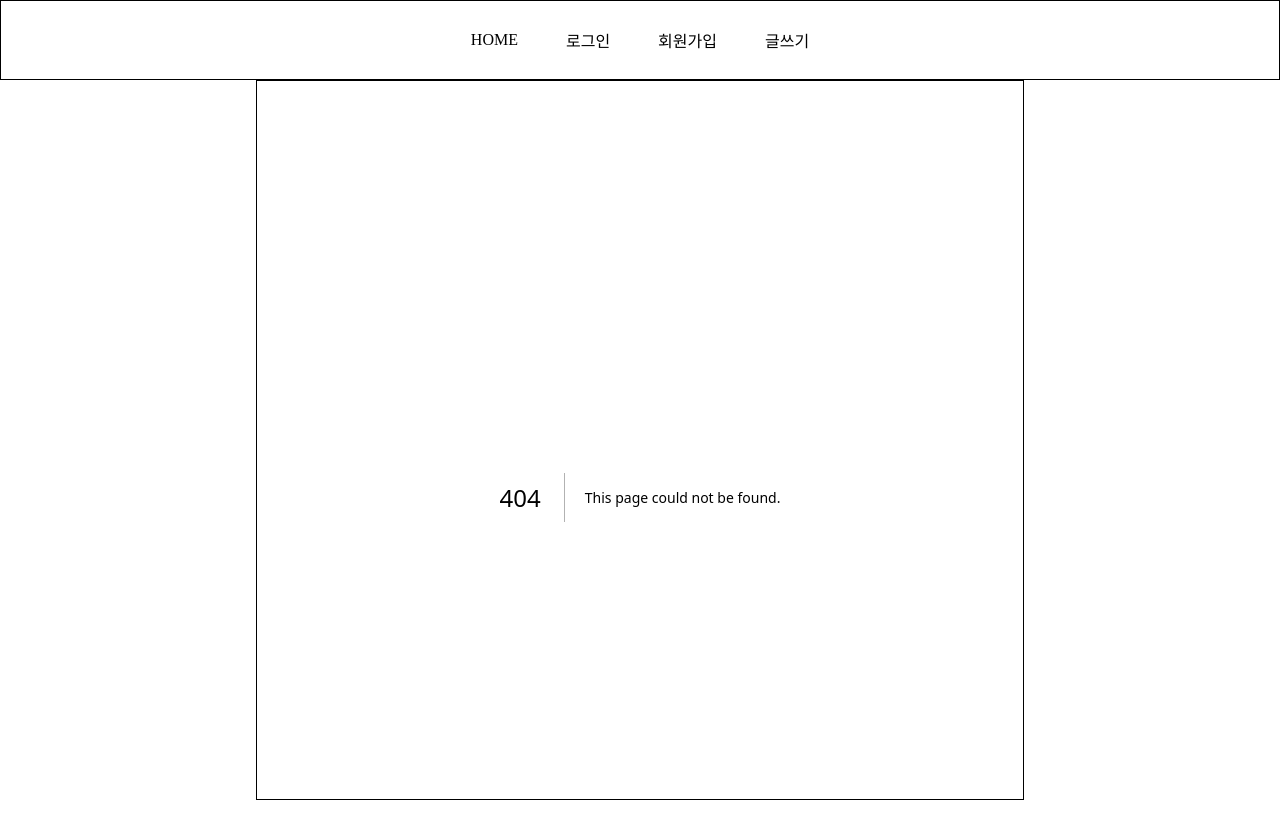
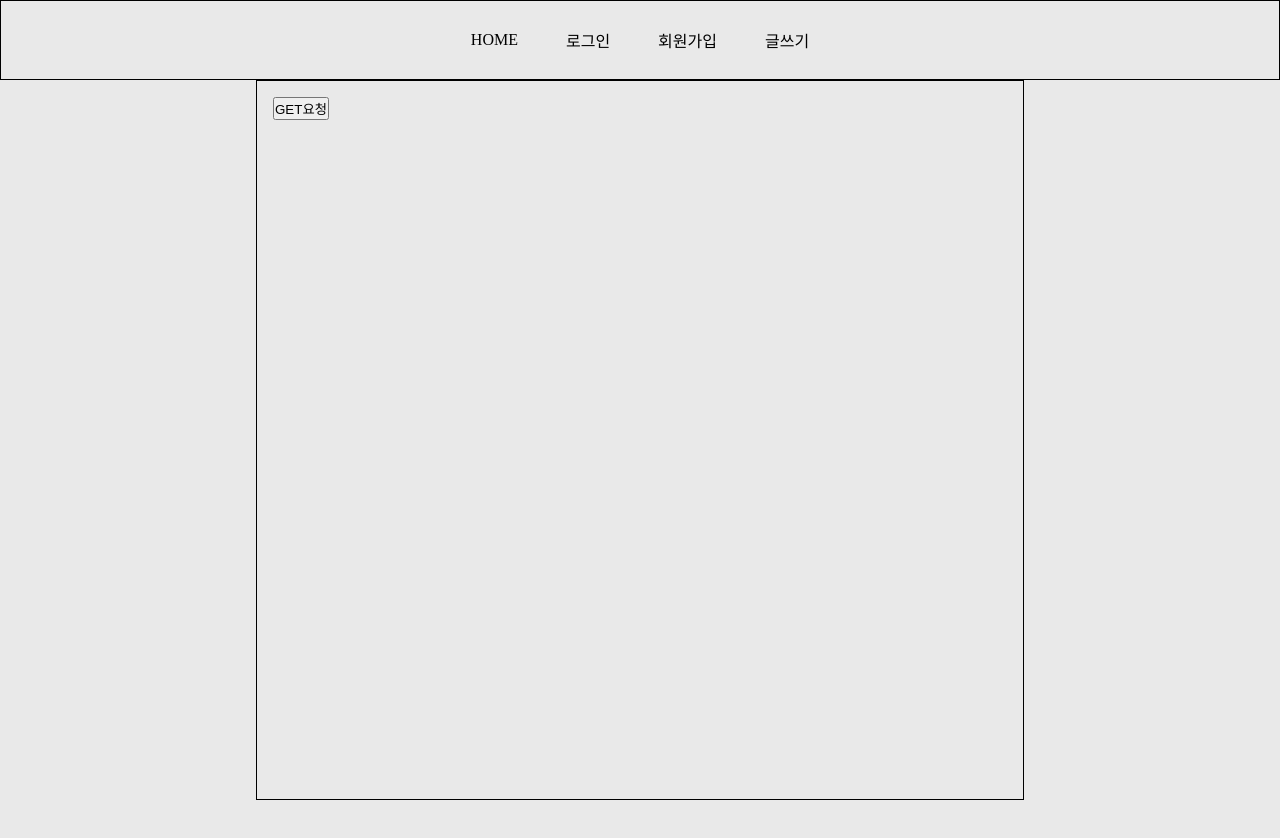
Before and after one commit to Winter100/jwt_test, a Next.js app: page /hello in a window 1280 px wide. Before the commit this address had no page. Shown: the top 838 px of the page. After the commit the page ends 800 px from the top, so only its background shows below. Built offline with nearby package versions, Linux system fonts and the light colour scheme.

Commit message:
hello추가

```diff
--- a/src/app/_components/auth/signup/signup.tsx
+++ b/src/app/_components/auth/signup/signup.tsx
@@ -40,9 +40,9 @@ export default function Signup() {
 
     try {
       const response = await fetch(`${requestAddress}/signup`, option);
-      const data = await response.json();
+      // const data = await response.json();
 
-      console.log(data);
+      // console.log(data);
 
       // if (data) {
       //   router.push("/");
--- /dev/null
+++ b/src/app/_components/hello/hello.tsx
@@ -0,0 +1,24 @@
+"use client";
+import { requestAddress } from "@/app/_utill/httpAddress";
+import React from "react";
+
+export default function Hello() {
+  const onSubmitHandler = async () => {
+    try {
+      const accessToken = localStorage.getItem("accessToken");
+      console.log(accessToken);
+      const response = await fetch(`${requestAddress}/hello`, {
+        method: "GET",
+        headers: {
+          "Content-Type": "application/json",
+          "Authorization": `${accessToken}`,
+        },
+      });
+      const data = await response.json();
+      console.log(data);
+    } catch (e) {
+      console.log(e);
+    }
+  };
+  return <button onClick={onSubmitHandler}>GET요청</button>;
+}
--- a/src/app/_components/nav/mainNavBar.tsx
+++ b/src/app/_components/nav/mainNavBar.tsx
@@ -1,23 +1,49 @@
 "use client";
-import React from "react";
+import React, { useEffect, useState } from "react";
 import styles from "./mainNavBar.module.css";
 import Link from "next/link";
+import { useRouter } from "next/navigation";
 
 export default function MainNavBar() {
+  const [accessToken, setAccessToken] = useState("");
+
+  const router = useRouter();
+
+  const logoutHandler = () => {
+    localStorage.removeItem("accessToken");
+    localStorage.removeItem("refreshToken");
+    location.reload();
+  };
+
+  useEffect(() => {
+    const storedAccessToken = localStorage.getItem("accessToken") as string;
+    if (storedAccessToken) {
+      setAccessToken(storedAccessToken);
+    }
+  }, []);
   return (
     <ul className={styles.container}>
       <li>
         <Link href={"/"}>HOME</Link>
       </li>
-      <li>
-        <Link href={"/signin"}>로그인</Link>
-      </li>
+      {!accessToken ? (
+        <li>
+          <Link href={"/signin"}>로그인</Link>
+        </li>
+      ) : (
+        <button onClick={logoutHandler}>로그아웃</button>
+      )}
       <li>
         <Link href={"/signup"}>회원가입</Link>
       </li>
       <li>
         <Link href={"/write"}>글쓰기</Link>
       </li>
+      {accessToken && (
+        <li>
+          <Link href={"/hello"}>Hello</Link>
+        </li>
+      )}
     </ul>
   );
 }
--- /dev/null
+++ b/src/app/hello/page.tsx
@@ -0,0 +1,10 @@
+import React from "react";
+import Hello from "../_components/hello/hello";
+
+export default function HelloPage() {
+  return (
+    <div>
+      <Hello />
+    </div>
+  );
+}
```
Also changed, not shown: src/app/_components/auth/signin/login.tsx (+10 -4 lines).
